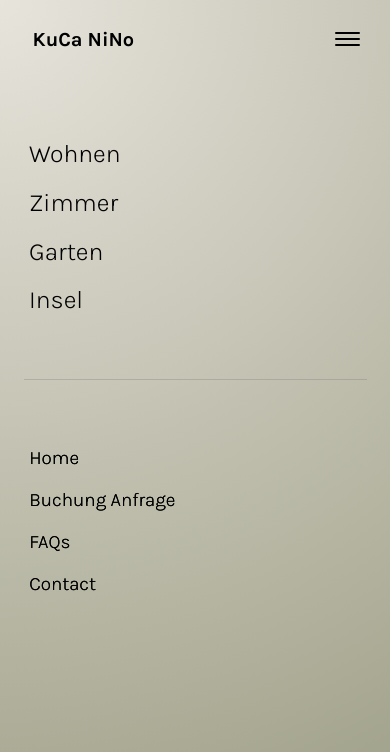
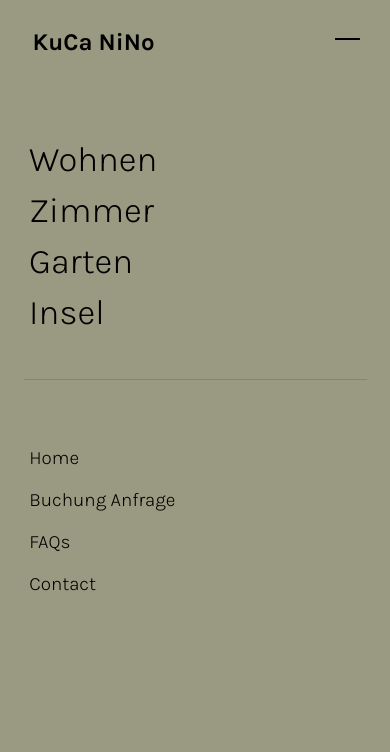
Before and after one commit to karim1986/Kuca_Nino, a React (Create React App) app in the folder frontend/: page / in a window 390 px wide. Shown: the top 752 px of the page. Built offline with nearby package versions, Linux system fonts and the light colour scheme.

Commit message:
navbar mobile & desktop version

```diff
--- /dev/null
+++ b/frontend/src/Data/footerItem.js
@@ -0,0 +1,25 @@
+export const FooterItem = [
+  {
+    title: "Home",
+    url: "#",
+    className: "footer__item",
+  },
+
+  {
+    title: "Buchung Anfrage",
+    url: "#",
+    className: "footer__item",
+  },
+
+  {
+    title: "FAQs",
+    url: "#",
+    className: "footer__item",
+  },
+
+  {
+    title: "Contact",
+    url: "#",
+    className: "footer__item",
+  },
+];
--- /dev/null
+++ b/frontend/src/Data/navItems.js
@@ -0,0 +1,25 @@
+export const NavItems = [
+  {
+    title: "Wohnen",
+    url: "#",
+    className: "nav__item",
+  },
+
+  {
+    title: "Zimmer",
+    url: "#",
+    className: "nav__item",
+  },
+
+  {
+    title: "Garten",
+    url: "#",
+    className: "nav__item",
+  },
+
+  {
+    title: "Insel",
+    url: "#",
+    className: "nav__item",
+  },
+];
--- a/frontend/src/components/footer/Footer.jsx
+++ b/frontend/src/components/footer/Footer.jsx
@@ -1,23 +1,18 @@
 import React from "react";
+import { FooterItem } from "../../Data/footerItem";
 import "./footer.scss";
 
-const Footer = () => {
+const Footer = ({ toggle }) => {
+  console.log(toggle);
   return (
     <div className="footer footer-container">
       <footer className="">
-        <ul className="footer__list">
-          <li className="footer__item">
-            <a href="">Home</a>
-          </li>
-          <li className="footer__item">
-            <a href="">Buchung Anfrage</a>
-          </li>
-          <li className="footer__item">
-            <a href="">FAQs</a>
-          </li>
-          <li className="footer__item">
-            <a href="">Contact</a>
-          </li>
+        <ul className={toggle ? "footer__list" : "footer__list fade"}>
+          {FooterItem.map((item, index) => (
+            <li key={index} className={item.className}>
+              <a href={item.url}>{item.title}</a>
+            </li>
+          ))}
         </ul>
       </footer>
     </div>
--- a/frontend/src/components/footer/footer.scss
+++ b/frontend/src/components/footer/footer.scss
@@ -1,6 +1,11 @@
 .footer__list {
     display: flex;
     flex-direction: column;
+}
+
+.fade {
+   opacity: 0;
+   pointer-events: none;
 }
 
 .footer__item  {
@@ -23,7 +28,10 @@
     left: 7.5%;
     height: 300px;
     width: 80%;
+
 }
+
+
 
 @media screen and (min-width: 768px) {
     .footer-container {
@@ -31,5 +39,13 @@
         border: none;
         width: 80%;
         margin: auto;
+        display: flex;
+        justify-content: center;
+        align-items: center;
     }
+
+    .footer__list.fade {
+        opacity: 1;
+    }
+
 }
--- a/frontend/src/components/navBar/NavBar.jsx
+++ b/frontend/src/components/navBar/NavBar.jsx
@@ -1,8 +1,6 @@
 import { useState } from "react";
-import { motion } from "framer-motion";
-import { GiHamburgerMenu } from "react-icons/gi";
-import { GrClose } from "react-icons/gr";
 import Footer from "../footer/Footer";
+import { NavItems } from "../../Data/navItems";
 import "./navBar.scss";
 
 const variants = {
@@ -11,49 +9,49 @@ const variants = {
 };
 
 const NavBar = () => {
-  const [show, setShow] = useState(false);
   const [toggle, setToggle] = useState(true);
+
   return (
-    <header className="header header-bg">
+    <header className={toggle ? "header new--background" : "header header-bg"}>
       <nav className="nav collapsible">
+        <div
+          onClick={() => setToggle(!toggle)}
+          className={
+            !toggle ? "toggler nav__toggler" : "toggler nav__toggler active "
+          }
+        >
+          <div className="line"></div>
+          <div className="line"></div>
+          <div className="line"></div>
+        </div>
+
         <div className="nav-logo">
           <a href="/">
             <img src="" alt="" />
             KuCa NiNo
           </a>
         </div>
-        <div className="nav-menu-items">
-          <ul className="list nav__list collapsible__content">
-            <li className="nav__item">
-              <a href="">Wohnen</a>
-            </li>
-            <li className="nav__item">
-              <a href="">Zimmer</a>
-            </li>
-            <li className="nav__item">
-              <a href="">Garten</a>
-            </li>
-            <li className="nav__item">
-              <a href="">Insel</a>
-            </li>
-            <div className="line-divider"></div>
+
+        <div className={toggle ? "nav-menu-items" : "nav-menu-items fade"}>
+          <ul
+            className={
+              toggle
+                ? "list nav__list collapsible__content"
+                : "list nav__list collapsible__content fade"
+            }
+          >
+            {NavItems.map((item, index) => (
+              <li key={index} className={item.className}>
+                <a href={item.url}>{item.title}</a>
+              </li>
+            ))}
           </ul>
         </div>
         <div className="anfragen-btn">
           <button className="booking--btn">Buchung Anfragen</button>
         </div>
       </nav>
-      <Footer />
-      <div
-        onClick={() => setToggle(!toggle)}
-        className={
-          toggle ? "toggler nav__toggler" : "toggler nav__toggler active"
-        }
-      >
-        <div className="line"></div>
-        <div className="line"></div>
-        <div className="line"></div>
-      </div>
+      <Footer toggle={toggle} />
     </header>
   );
 };
--- a/frontend/src/components/navBar/navBar.scss
+++ b/frontend/src/components/navBar/navBar.scss
@@ -8,6 +8,13 @@
   background-repeat: no-repeat;
   background-size: cover;
   background-position: center;
+}
+
+.new--background {
+  background: #999a81;
+  padding: 0.8rem 2.4rem;
+  height: 100vh;
+  transition: background 0.3s ease-in;
 }
 
 nav {
@@ -34,7 +41,7 @@ nav > a {
 .nav-logo > a{
   color: #000;
   font-weight: bold;
-  font-size: 20px;
+  font-size: 2.4rem;
 }
 
 .nav__list {
@@ -52,23 +59,20 @@ nav > a {
   position: relative;
   color: #000000;
   font-weight: 500;
-  font-size: 2.5rem;
+  font-size: 3.5rem;
   transition: color 0.5s;
 }
 
-.nav__item > a:after {
-  content: "";
-  position: absolute;
-  background-color: #111;
-  height: 2px;
+
+
+.nav__item > a:hover:after{
   width: 0%;
-  left: 0;
-  bottom: -45%;
-  transition: 0.3s;
 }
 
-.nav__item > a:hover:after{
-  width: 100%;
+.fade {
+ opacity: 0;
+ pointer-events: none;
+
 }
 
 .nav-menu-items {
@@ -79,7 +83,7 @@ nav > a {
   position: absolute;
   top: 10%;
   left: 2.4rem;
-  border-bottom: 1px solid rgba(124, 124, 124, 0.344);
+  border-bottom: 1.5px solid rgba(93, 93, 93, 0.344);
 }
 
 .toggler {
@@ -151,6 +155,7 @@ nav > a {
 // Desktop Version
 
 @media screen and (min-width: 768px) {
+
   nav {
    justify-content: space-between;
    width: 80%;
@@ -158,10 +163,32 @@ nav > a {
   }
 
   .nav-menu-items {
+    opacity: 1;
     display: flex;
     width: auto;
     position: static;
     border-bottom: none;
+
+  }
+
+  .nav__item > a:after {
+    content: "";
+    position: absolute;
+    background-color: #111;
+    height: 2px;
+    width: 0%;
+    left: 0;
+    bottom: -45%;
+    transition: 0.3s;
+  }
+
+  .nav__item > a:hover:after{
+    width: 100%;
+  }
+
+  .list.fade {
+    opacity: 1;
+    pointer-events: all;
   }
 
   .nav__item > a {
@@ -185,7 +212,5 @@ nav > a {
    letter-spacing: 0.2rem;
   }
 
-  .devider-line {
-  display: none;
-  }
+
 }
```
